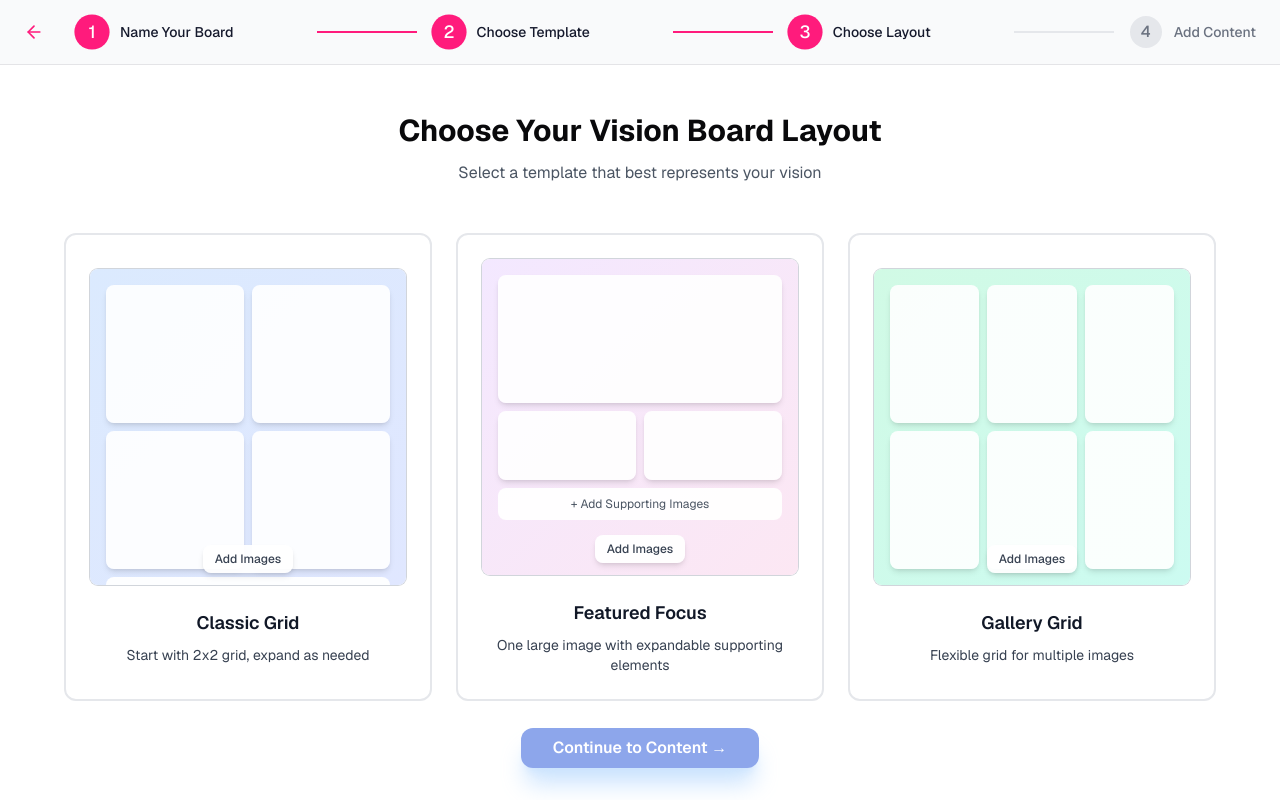
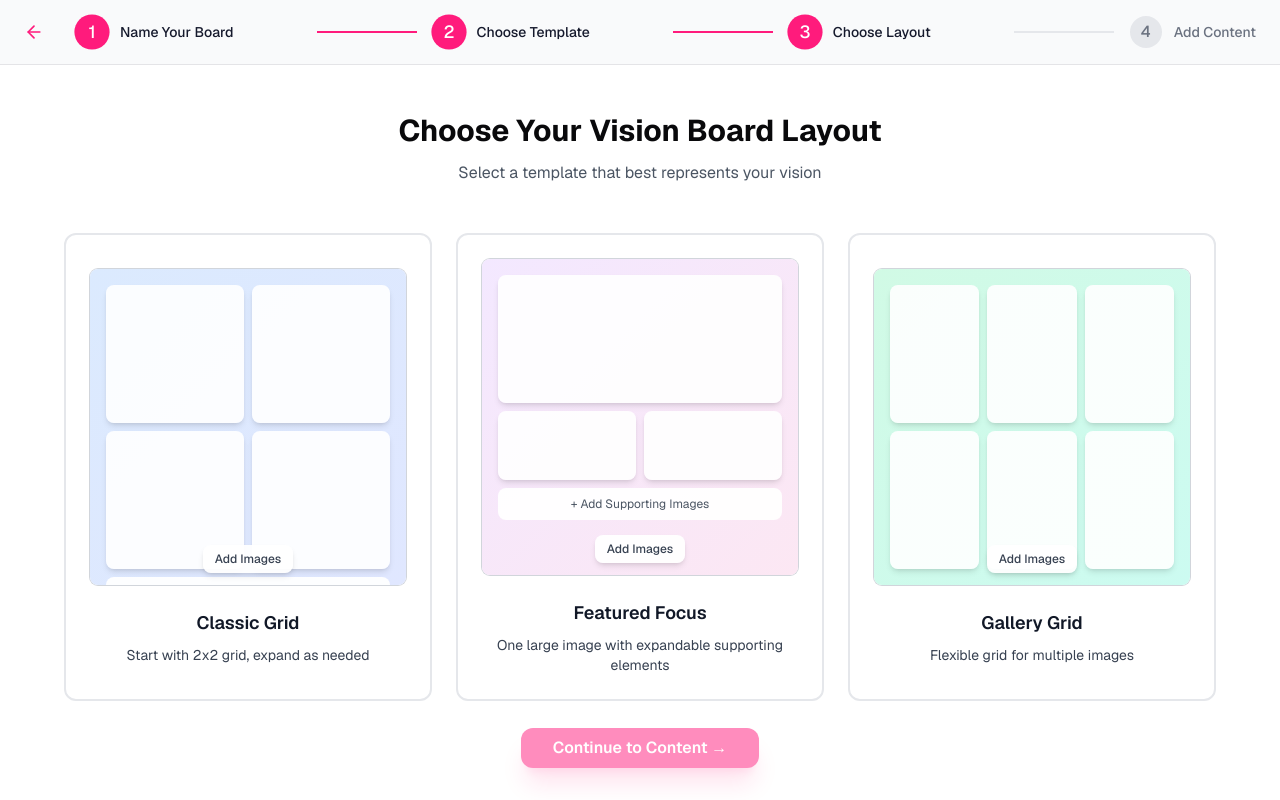
Before and after one commit to zaktech96/vsionboard, a Next.js app: page /create/layout in a window 1280 px wide. Built offline with nearby package versions, Linux system fonts and the light colour scheme.

Commit message:
restyled layout page

```diff
--- a/app/create/layout/page.tsx
+++ b/app/create/layout/page.tsx
@@ -238,11 +238,11 @@ function LayoutContent() {
             onClick={handleContinue}
             disabled={!selectedTemplate}
             className="w-full sm:w-auto min-w-[200px] py-5 px-8 rounded-xl
-                     bg-blue-700 hover:bg-blue-800 dark:bg-blue-600 dark:hover:bg-blue-700
+                     bg-[#FF1B7C] hover:bg-[#E3196E] dark:bg-[#FF1B7C] dark:hover:bg-[#E3196E]
                      text-white text-base font-semibold
                      disabled:opacity-50 disabled:cursor-not-allowed
                      transition-all duration-200 mx-4
-                     shadow-xl shadow-blue-300 dark:shadow-blue-950/40"
+                     shadow-xl shadow-[#FF1B7C]/25 dark:shadow-[#FF1B7C]/20"
           >
             Continue to Content →
           </Button>
```
